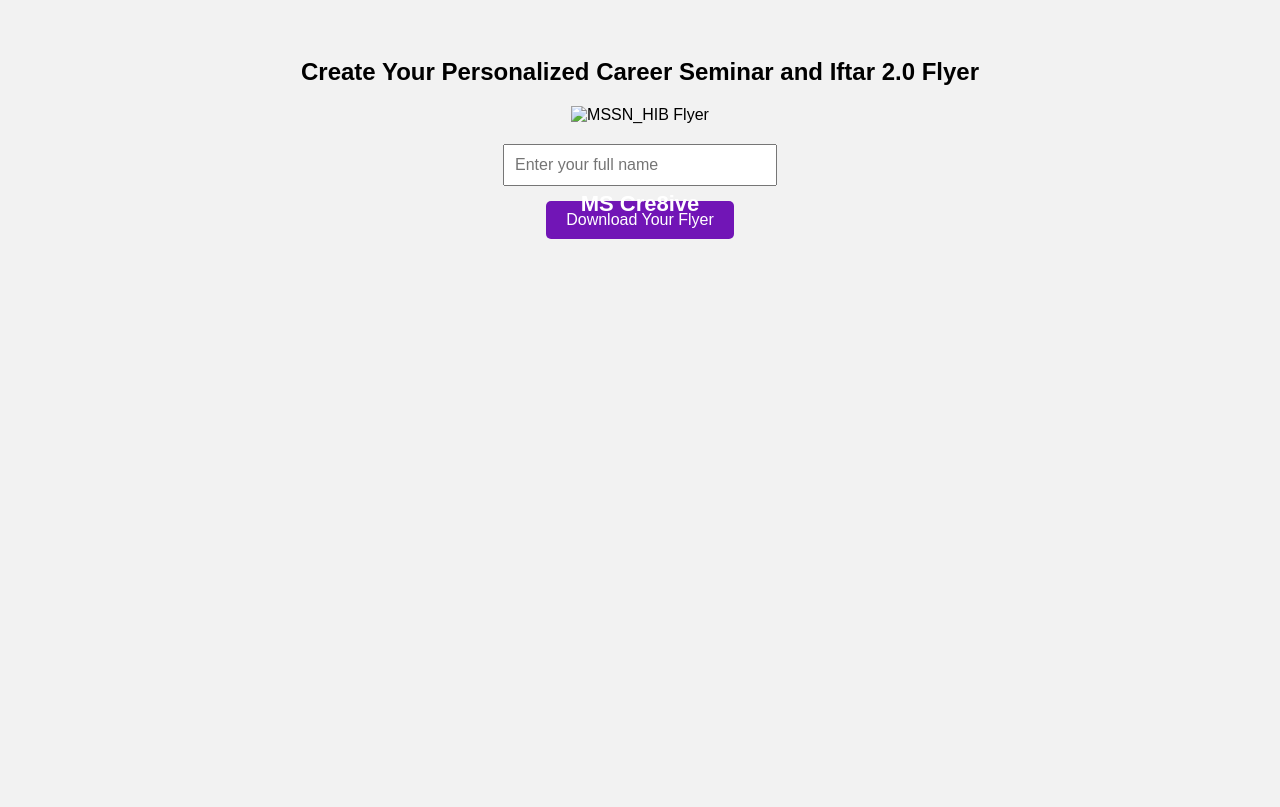
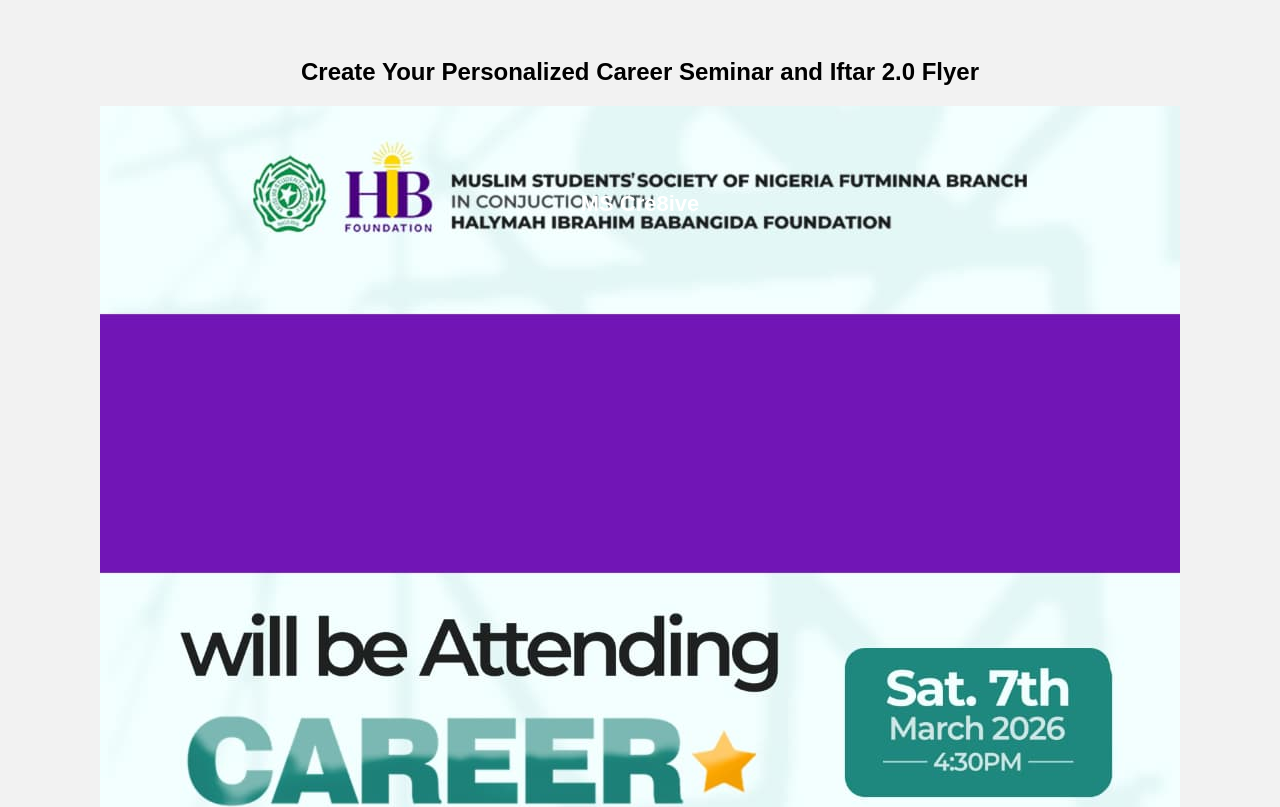
Before and after one commit to mscre8ive/MAC-2.0, a plain HTML site: page index.html in a window 1280 px wide. Shown: the top 807 px of the page. Drawn offline with nearby package versions, Linux system fonts and the light colour scheme.

Commit message:
Corrected

```diff
--- a/index.html
+++ b/index.html
@@ -11,7 +11,7 @@
   <h2>Create Your Personalized Career Seminar and Iftar 2.0 Flyer</h2>
 
   <div id="flyer" class="flyer-container">
-    <img src="mssn_hib.jpg" alt="MSSN_HIB Flyer" />
+    <img src="mssn_hib.png" alt="MSSN_HIB Flyer" />
     <div id="nameOverlay" class="name-overlay">MS Cre8ive</div>
   </div>
 
```
